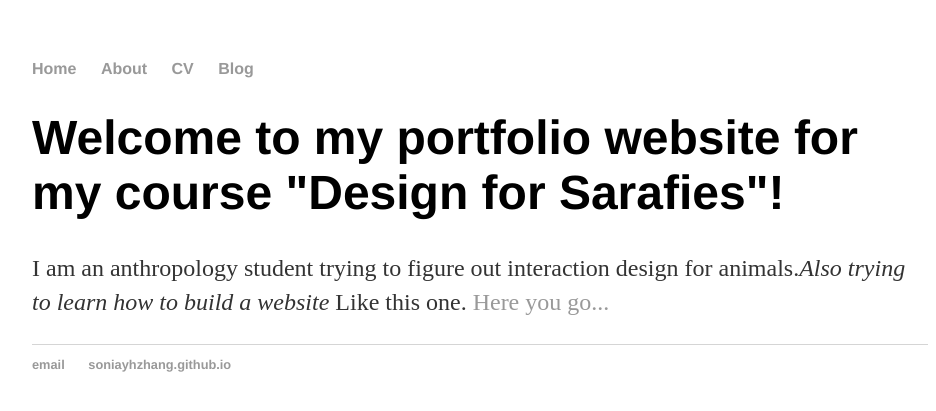
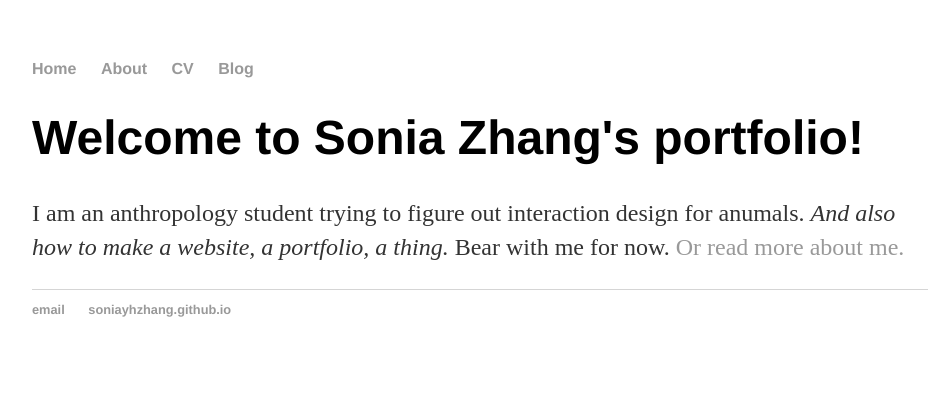
Before and after one commit to soniayhzhang/soniayhzhang.github.io, a Jekyll site: the page built from index.html, in a window 1280 px wide. Shown: the top 411 px of the page, without its empty margins (160-1096 px from the left). Built offline with Jekyll 4.4.1, drawn with Linux system fonts in a browser that asks for light colours.

```diff
--- a/index.html
+++ b/index.html
@@ -1,30 +1,8 @@
-<!DOCTYPE html>
-<html>
-	<head>
-		<title>Design in Safaries</title>
-		<!-- link to main stylesheet -->
-		<link rel="stylesheet" type="text/css" href="assets/css/main.css">
-	</head>
-	<body>
-		<nav>
-    		<ul>
-        		<li><a href="/">Home</a></li>
-	        	<li><a href="/about">About</a></li>
-        		<li><a href="/cv">CV</a></li>
-        		<li><a href="/blog">Blog</a></li>
-    		</ul>
-		</nav>
-		<div class="container">
-    		<div class="blurb">
-        		<h1>Welcome to my portfolio website for my course "Design for Sarafies"!</h1>
-				<p>I am an anthropology student trying to figure out interaction design for animals.<em>Also trying to learn how to build a website</em> Like this one. <a href="/about">Here you go...</a></p>
-    		</div><!-- /.blurb -->
-		</div><!-- /.container -->
-		<footer>
-    		<ul>
-        		<li><a href="mailto:zhans249@newschool.edu">email</a></li>
-        		<li><a href="https://soniayhzhang.github.io">soniayhzhang.github.io</a></li>
-			</ul>
-		</footer>
-	</body>
-</html>
+---
+layout: default
+title: Design in Safaries
+---
+<div class="blurb">
+	<h1>Welcome to Sonia Zhang's portfolio!</h1>
+	<p>I am an anthropology student trying to figure out interaction design for anumals. <em> And also how to make a website, a portfolio, a thing.</em> Bear with me for now. <a href="/about">Or read more about me.</a></p>
+</div><!-- /.blurb -->
```
